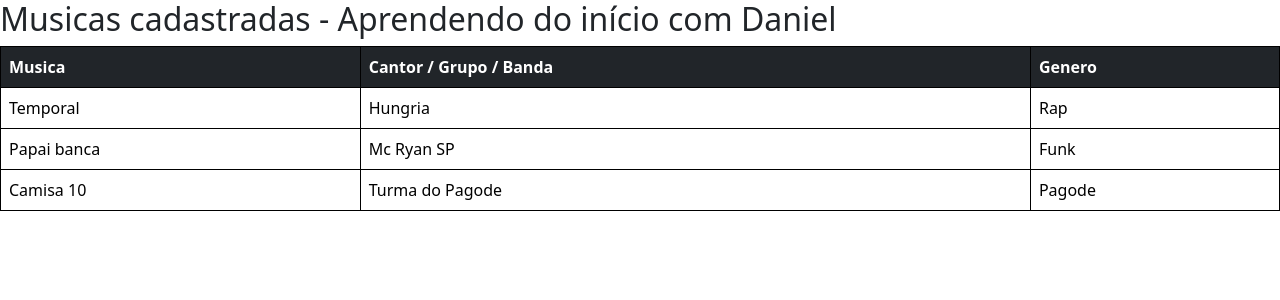
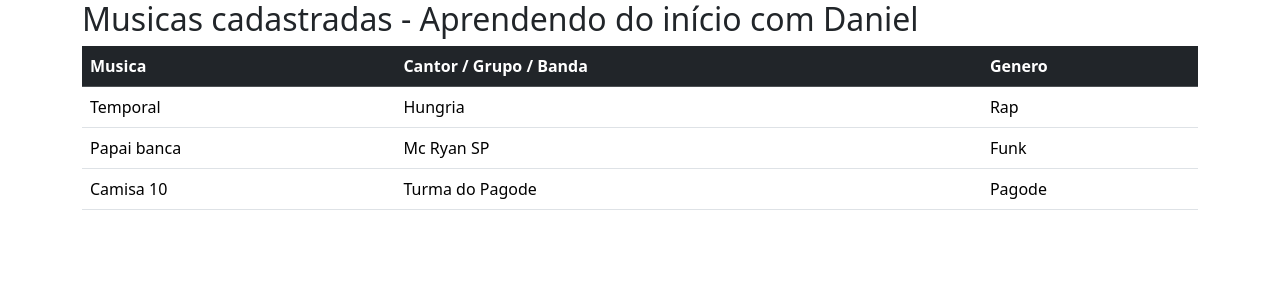
Before and after one commit to daniel-xds93/projeto_musica, a Flask app: page / in a window 1280 px wide. Shown: the top 300 px of the page. Run offline with Flask 3, Linux system fonts and the light colour scheme; some libraries are stand-ins or nearby versions.

Commit message:
aplicando a classe container

```diff
--- a/templates/lista_musicas.html
+++ b/templates/lista_musicas.html
@@ -5,17 +5,10 @@
     <title>Lista de Musicas</title>
 
     <link rel="stylesheet" href="../static/bootstrap.css">
-
-    <style type="text/css">
-
-        table, td, th{
-            border: 1px solid #000000;
-        }
-
-    </style>
 </head>
 <body>
 
+    <div class="container">
         <h2>Musicas cadastradas - {{ titulo }}</h2>
 
         <table class="table table-hover">
@@ -40,5 +33,6 @@
 
         </table>
 
+    </div>
 </body>
 </html>
```
Lines whose indentation alone changed are shown as unchanged.
